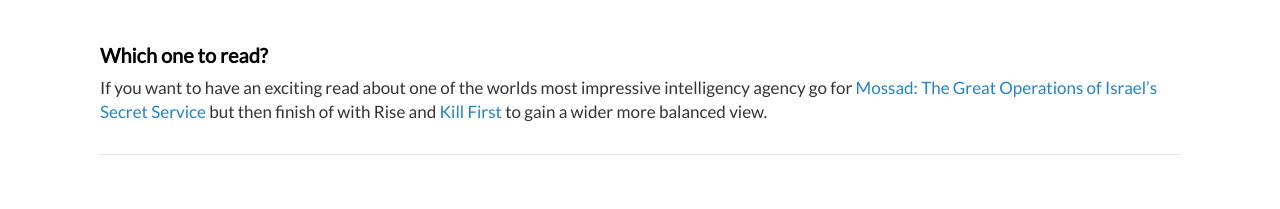
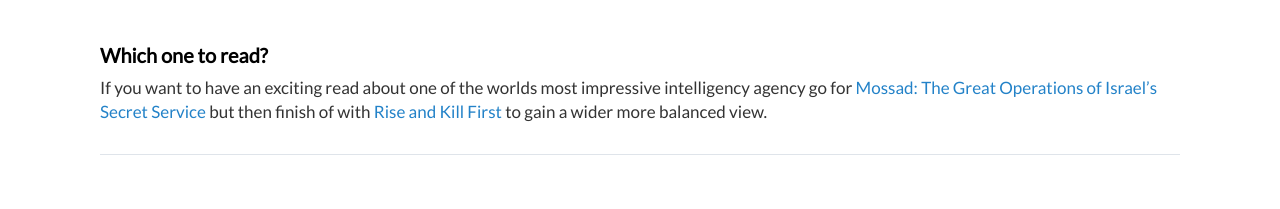
Before and after one commit to Tomasuh/Tomasuh.github.io, a Jekyll site: the page built from _posts/2018-11-24-mossad.md, in a window 1280 px wide. Shown: the part 800-1009 px from the top of the page. Built offline with Jekyll 4.4.1, drawn with Linux system fonts in a browser that asks for light colours; comment, search, counter and statistics services are not loaded.

```diff
--- a/_posts/2018-11-24-mossad.md
+++ b/_posts/2018-11-24-mossad.md
@@ -43,6 +43,5 @@ the organisation and the state Israel has faced in the past and how they were ap
 ## Which one to read?
 
 If you want to have an exciting read about one of the worlds most impressive intelligency agency
-go for [Mossad: The Great Operations of Israel's Secret Service](https://www.amazon.co.uk/Mossad-Operations-Israels-Secret-Service/dp/1849549397) but then finish of with Rise and
-[Kill First](https://ronenbergman.com/rise-and-kill-first-the-book/)
+go for [Mossad: The Great Operations of Israel's Secret Service](https://www.amazon.co.uk/Mossad-Operations-Israels-Secret-Service/dp/1849549397) but then finish of with [Rise and Kill First](https://ronenbergman.com/rise-and-kill-first-the-book/)
 to gain a wider more balanced view.
```
